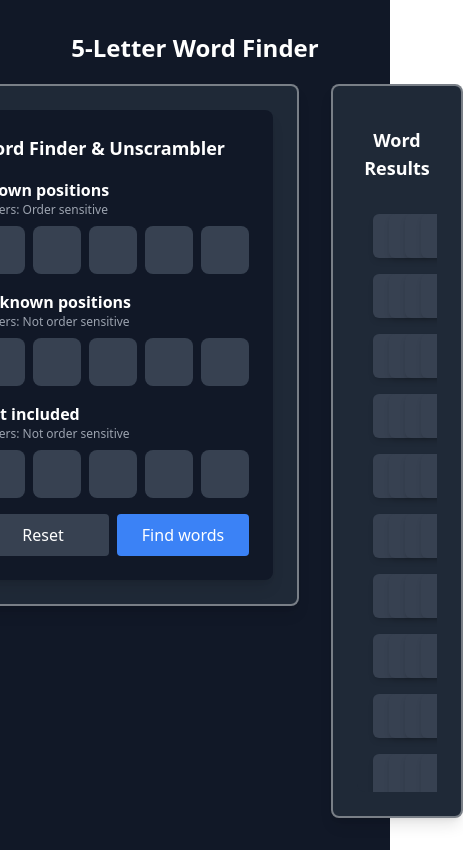
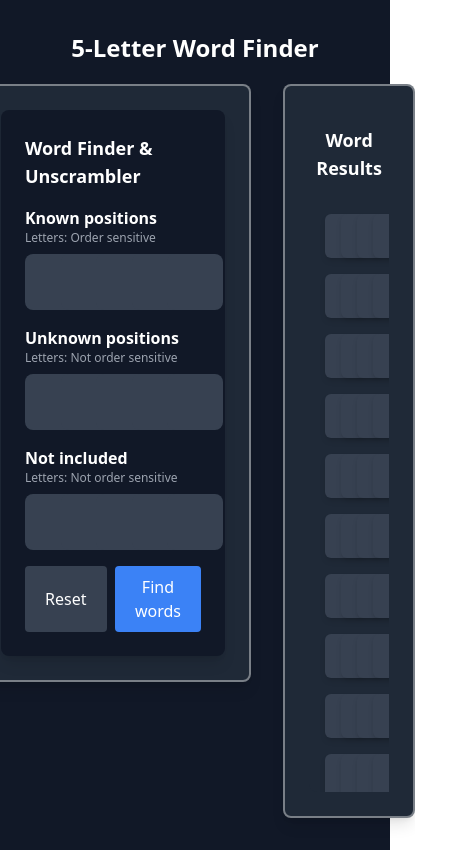
Before and after one commit to dineshkharah/5-letter-word-finder-react, a React (Vite) app: page / in a window 390 px wide. Shown: the whole page, 463 px wide, since content can reach past the window. Built offline with nearby package versions, Linux system fonts and the light colour scheme.

Commit message:
Adjusted grid gap and input size for better mobile spacing and usability

```diff
--- a/src/components/WordInput.jsx
+++ b/src/components/WordInput.jsx
@@ -36,14 +36,15 @@ const WordInput = ({ title, subtitle, letters, setLetters, bgColor, isGrid }) =>
         <div className="mt-4">
             <h3 className="text-md font-semibold">{title}</h3>
             <p className="text-xs text-gray-400">{subtitle}</p>
-            <div className={isGrid ? "grid grid-cols-5 gap-2 mt-2" : "flex gap-2 mt-2"}>
+            <div className="grid grid-cols-5 gap-0.5 mt-2">
+
                 {letters.map((letter, index) => (
                     <input
                         key={index}
                         id={`${title.replace(/\s+/g, "")}-${index}`}
                         type="text"
                         maxLength="1"
-                        className={`w-12 h-12 text-center rounded-lg text-lg font-bold cursor-pointer caret-transparent
+                        className={`w-14 h-14 sm:w-12 sm:h-12 text-center rounded-lg text-lg font-bold cursor-pointer caret-transparent
                             ${letter ? bgColor : "bg-gray-700"}
                             ${focusedIndex === index ? "shadow-md shadow-blue-400 " : ""} transition-all`}
                         value={letter}
```
